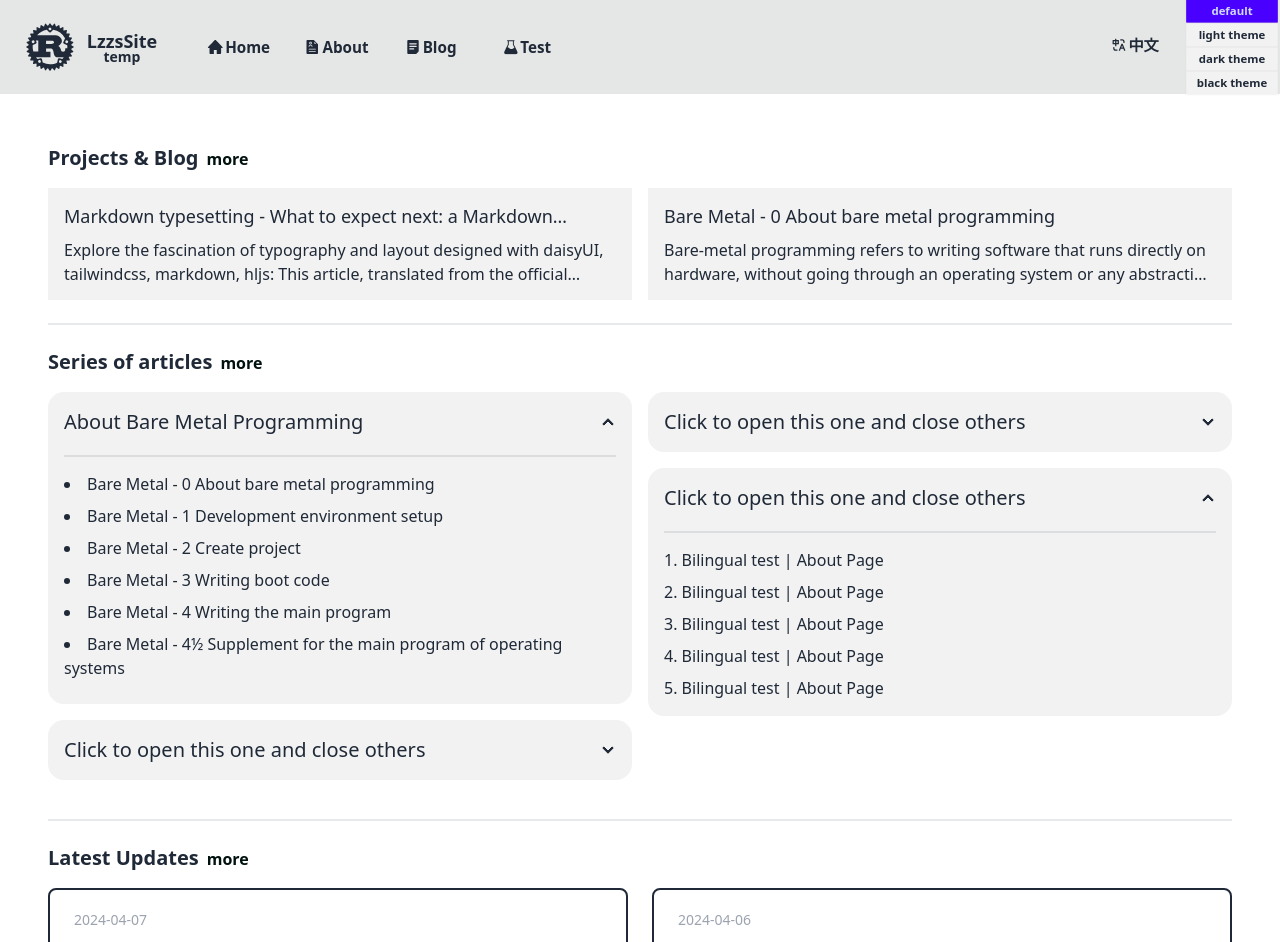
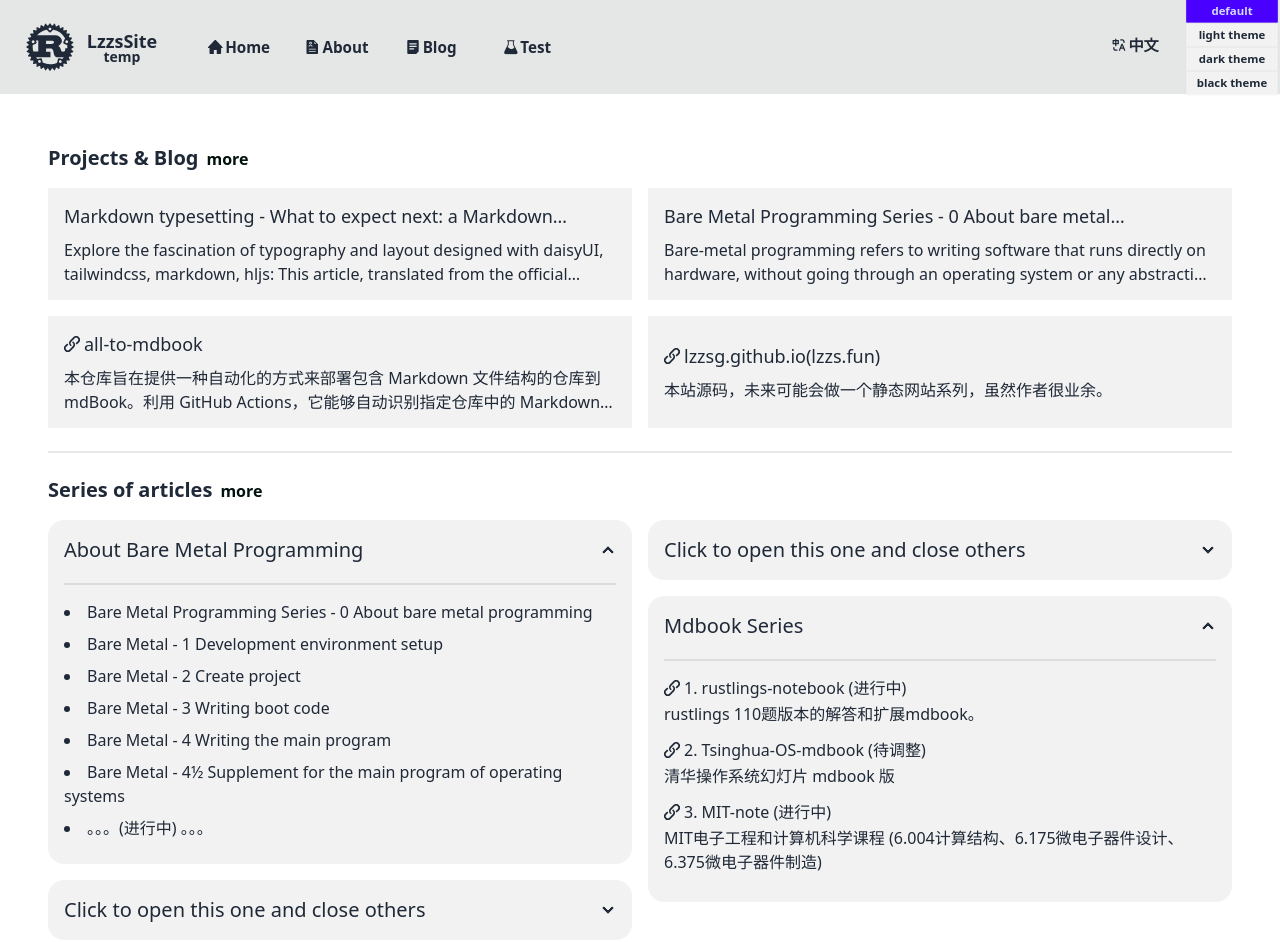
Before and after one commit to lzzsG/lzzs.fun, a React (Create React App) app: page /1/blog in a window 1280 px wide. Shown: the top 942 px of the page. Built offline with nearby package versions, Linux system fonts and the light colour scheme.

Commit message:
add mddbook series

```diff
--- a/src/i18n/en.json
+++ b/src/i18n/en.json
@@ -50,7 +50,7 @@
         "description": "Explore the fascination of typography and layout designed with daisyUI, tailwindcss, markdown, hljs: This article, translated from the official daisyUI documentation, takes you step by step into the world of Markdown. From basic text formatting to complex code blocks and lists, experience how to elegantly present content with Markdown. Whether it's bold, italic, ordered/unordered lists, or code highlighting, every detail is designed to enhance the reading experience. Start your Markdown journey with this article and discover the endless possibilities of typography and layout."
     },
     "bareMetal.0-About-bare-metal-programming": {
-        "title": "Bare Metal - 0 About bare metal programming",
+        "title": "Bare Metal Programming Series - 0 About bare metal programming",
         "description": "Bare-metal programming refers to writing software that runs directly on hardware, without going through an operating system or any abstraction layers. This type of programming is commonly used in embedded systems, gaming consoles, dedicated computing devices, or other scenarios requiring direct hardware control."
     },
     "bareMetal.1-Development-environment-setup": {
--- a/src/i18n/zh.json
+++ b/src/i18n/zh.json
@@ -50,7 +50,7 @@
         "description": "探索使用daisyUI、tailwindcss、markdown、hljs设计的排版和布局的魅力：本文翻译自daisyUI官方文档，带你一步步走进Markdown的世界。从基本的文本格式到复杂的代码块和列表，体验如何利用Markdown优雅地展现内容。无论是粗体、斜体、有序/无序列表，还是代码高亮，每一个细节都旨在提升阅读体验。通过本文，开启你的Markdown旅程，发现排版和布局的无限可能性。"
     },
     "bareMetal.0-About-bare-metal-programming": {
-        "title": "[裸机编程] - 0 关于裸机编程",
+        "title": "[裸机编程系列] - 0 关于裸机编程",
         "description": "Bare-metal 编程指的是直接在硬件上编写软件，不经过操作系统或任何抽象层的干预。这种编程方式通常用于嵌入式系统、游戏机、专用计算设备或其他需要直接硬件控制的场合。"
     },
     "bareMetal.1-Development-environment-setup": {
--- a/src/pages/BlogPage.js
+++ b/src/pages/BlogPage.js
@@ -4,6 +4,7 @@ import { Link } from 'react-router-dom';
 import { useTranslation } from 'react-i18next';
 import config from '../config/config.js';
 import UpdatesLog from '../components/UpdatesLog.js'
+import { ReactComponent as LinkIcon } from '../assets/svg/link.svg';
 
 const BlogPage = () => {
     const { t } = useTranslation();
@@ -57,66 +58,39 @@ const BlogPage = () => {
                         </div>
                     </div>
                 </div>
-                {/* <div className="flex bg-base-200 h-28 mb-2 md:mb-0">
+
+                <div className="flex bg-base-200 h-28 mb-2 md:mb-0">
                     <div className="flex-grow flex justify-between items-center m-4">
                         <div>
-                            <Link to={`/${currentLang}/blog/bare-metal/1-Development-environment-setup`}>
-                                <h3 className="text-lg overflow-hidden line-clamp-1 hover:underline mb-2">{i18n.t('bareMetal.1-Development-environment-setup.title')}</h3>
-                            </Link>
-                            <p className="overflow-hidden line-clamp-2">{i18n.t('bareMetal.1-Development-environment-setup.description')}</p>
+                            <div className="flex">
+                                <LinkIcon className="size-4 mr-1 translate-y-1.5" />
+                                <Link to='https://github.com/lzzsG/all-to-mdbook'>
+                                    <h3 className="text-lg overflow-hidden line-clamp-1 hover:underline mb-2">all-to-mdbook</h3>
+                                </Link>
+                            </div>
+                            <p className="overflow-hidden line-clamp-2">本仓库旨在提供一种自动化的方式来部署包含 Markdown 文件结构的仓库到 mdBook。利用 GitHub Actions，它能够自动识别指定仓库中的 Markdown 文件，并生成相应的 mdBook。此外，它支持自定义配置，如目标仓库链接、忽略特定文件夹、启用自然排序等，使得生成的书籍结构更加合理和美观。
+                            </p>
                         </div>
                     </div>
                 </div>
+
                 <div className="flex bg-base-200 h-28 mb-2 md:mb-0">
                     <div className="flex-grow flex justify-between items-center m-4">
                         <div>
-                            <Link to={`/${currentLang}/blog/bare-metal/2-Create-project`}>
-                                <h3 className="text-lg overflow-hidden line-clamp-1 hover:underline mb-2">{i18n.t('bareMetal.2-Create-project.title')}</h3>
-                            </Link>
-                            <p className="overflow-hidden line-clamp-2">{i18n.t('bareMetal.2-Create-project.description')}</p>
+                            <div className="flex">
+                                <LinkIcon className="size-4 mr-1 translate-y-1.5" />
+                                <Link to='https://lzzs.fun/zh'>
+                                    <h3 className="text-lg overflow-hidden line-clamp-1 hover:underline mb-2">lzzsg.github.io(lzzs.fun)
+                                    </h3>
+                                </Link>
+                            </div>
+                            <p className="overflow-hidden line-clamp-2">本站源码，未来可能会做一个静态网站系列，虽然作者很业余。
+                            </p>
                         </div>
                     </div>
                 </div>
-                <div className="flex bg-base-200 h-28 mb-2 md:mb-0">
-                    <div className="flex-grow flex justify-between items-center m-4">
-                        <div>
-                            <Link to={`/${currentLang}/blog/bare-metal/3-Writing-boot-code`}>
-                                <h3 className="text-xl overflow-hidden line-clamp-1 hover:underline mb-2">{i18n.t('bareMetal.3-Writing-boot-code.title')}</h3>
-                            </Link>
-                            <p className="overflow-hidden line-clamp-2">{i18n.t('bareMetal.3-Writing-boot-code.description')}</p>
-                        </div>
-                    </div>
-                </div>
-                <div className="flex bg-base-200 h-28 mb-2 md:mb-0">
-                    <div className="flex-grow flex justify-between items-center m-4">
-                        <div>
-                            <Link to={`/${currentLang}/blog/bare-metal/3-Writing-boot-code`}>
-                                <h3 className="text-xl overflow-hidden line-clamp-1 hover:underline mb-2">{i18n.t('bareMetal.3-Writing-boot-code.title')}</h3>
-                            </Link>
-                            <p className="overflow-hidden line-clamp-2">{i18n.t('bareMetal.3-Writing-boot-code.description')}</p>
-                        </div>
-                    </div>
-                </div>
-                <div className="flex bg-base-200 h-28 mb-2 md:mb-0">
-                    <div className="flex-grow flex justify-between items-center m-4">
-                        <div>
-                            <Link to={`/${currentLang}/blog/bare-metal/4-Writing-the-main-program`}>
-                                <h3 className="text-xl overflow-hidden line-clamp-1 hover:underline mb-2">{i18n.t('bareMetal.4-Writing-the-main-program.title')}</h3>
-                            </Link>
-                            <p className="overflow-hidden line-clamp-2">{i18n.t('bareMetal.4-Writing-the-main-program.description')}</p>
-                        </div>
-                    </div>
-                </div>
-                <div className="flex bg-base-200 h-28 mb-2 md:mb-0">
-                    <div className="flex-grow flex justify-between items-center m-4">
-                        <div>
-                            <Link to={`/${currentLang}/blog/bare-metal/4½-Supplement-for-the-main-program-of-operating-systems`}>
-                                <h3 className="text-xl overflow-hidden line-clamp-1 hover:underline mb-2">{i18n.t('bareMetal.4½-Supplement-for-the-main-program-of-operating-systems.title')}</h3>
-                            </Link>
-                            <p className="overflow-hidden line-clamp-2">{i18n.t('bareMetal.4½-Supplement-for-the-main-program-of-operating-systems.description')}</p>
-                        </div>
-                    </div>
-                </div> */}
+
+
 
                 <div className="divider md:col-span-2 m-0 "></div>
                 <h2 className="text-xl md:col-span-2 m-0 font-semibold text-base-content">{t('seriesArticles')}
@@ -151,6 +125,10 @@ const BlogPage = () => {
                                 <Link to={`/${currentLang}/blog/bare-metal/4½-Supplement-for-the-main-program-of-operating-systems`}>
                                     <li class="text-base mb-2 hover:underline">
                                         {i18n.t('bareMetal.4½-Supplement-for-the-main-program-of-operating-systems.title')}</li>
+                                </Link>
+                                <Link to={`/${currentLang}/blog/bare-metal/4½-Supplement-for-the-main-program-of-operating-systems`}>
+                                    <li class="text-base mb-2 hover:underline">
+                                        。。。(进行中) 。。。</li>
                                 </Link>
                             </ul>
                         </div>
@@ -204,26 +182,41 @@ const BlogPage = () => {
                     <div className="collapse collapse-arrow bg-base-200 mb-2 md:mb-4">
                         <input type="radio" name="my-accordion-1" defaultChecked />
                         <div className="collapse-title text-xl font-medium">
-                            {t('ClickToOpen')}
+                            Mdbook Series
                         </div>
                         <div className="collapse-content m-0">
                             <div className="divider -translate-y-1 m-0 mb-1"></div>
                             <ul class="list-decimal list-inside">
-                                <Link to={`/${currentLang}/blog/markdown-test`}>
-                                    <li className="text-base mb-2 hover:underline">{t('aboutPage')}</li>
-                                </Link>
 
-                                <Link to={`/${currentLang}/blog/markdown-test`}>
-                                    <li className="text-base mb-2 hover:underline">{t('aboutPage')}</li>
-                                </Link>
-                                <Link to={`/${currentLang}/blog/markdown-test`}>
-                                    <li className="text-base mb-2 hover:underline">{t('aboutPage')}</li>
-                                </Link> <Link to={`/${currentLang}/blog/markdown-test`}>
-                                    <li className="text-base mb-2 hover:underline">{t('aboutPage')}</li>
-                                </Link>
-                                <Link to={`/${currentLang}/blog/markdown-test`}>
-                                    <li className="text-base hover:underline ">{t('aboutPage')}</li>
-                                </Link>
+                                <div className="flex">
+                                    <LinkIcon className="size-4 mr-1 translate-y-1" />
+                                    <Link to='https://lzzs.fun/rustlings-notebook/'>
+                                        <li className="text-base mb-0.5 hover:underline">
+                                            rustlings-notebook (进行中)</li>
+                                    </Link>
+                                </div>
+                                <p className="overflow-hidden mb-3 line-clamp-2">rustlings 110题版本的解答和扩展mdbook。
+                                </p>
+
+                                <div className="flex">
+                                    <LinkIcon className="size-4 mr-1 translate-y-1" />
+                                    <Link to='https://lzzs.fun/Tsinghua-OS-mdbook/'>
+                                        <li className="text-base mb-0.5 hover:underline">
+                                            Tsinghua-OS-mdbook (待调整)</li>
+                                    </Link>
+                                </div>
+                                <p className="overflow-hidden mb-3 line-clamp-2">清华操作系统幻灯片 mdbook 版
+                                </p>
+
+                                <div className="flex">
+                                    <LinkIcon className="size-4 mr-1 translate-y-1" />
+                                    <Link to='https://lzzs.fun/mit-note/'>
+                                        <li className="text-base mb-0.5 hover:underline">
+                                            MIT-note (进行中)</li>
+                                    </Link>
+                                </div>
+                                <p className="overflow-hidden mb-3 line-clamp-2">MIT电子工程和计算机科学课程 (6.004计算结构、6.175微电子器件设计、6.375微电子器件制造)
+                                </p>
                             </ul>
                         </div>
                     </div>
```
Also changed, not shown: src/assets/svg/link.svg (added).
